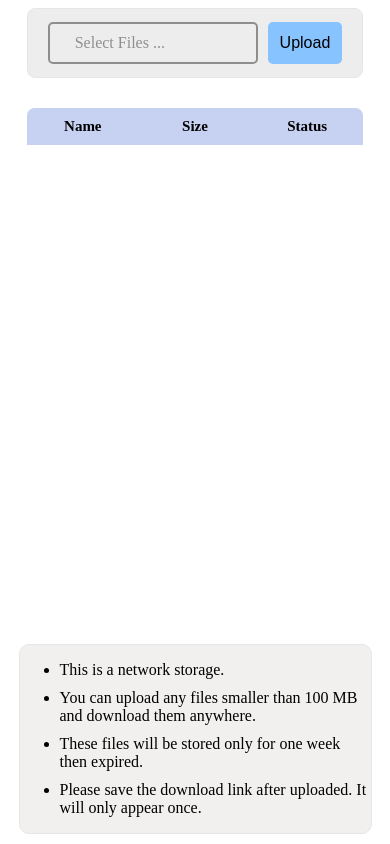
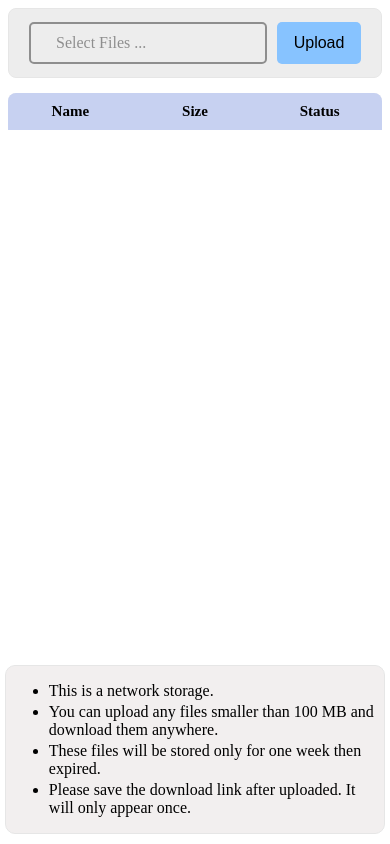
Before and after one commit to chai-mi/edgestore, a website: page public/index.html in a window 390 px wide. Drawn offline with Linux system fonts and the light colour scheme.

Commit message:
update: 优化视觉体验

```diff
--- a/public/style.css
+++ b/public/style.css
@@ -10,10 +10,13 @@
 
 @media screen and (max-width: 800px) {
 
-    .tip,
     .inputObject,
     .fileTable {
-        width: 90%;
+        width: 100%;
+    }
+
+    .tip {
+        width: 97%;
     }
 
 }
@@ -167,7 +170,7 @@
     padding: 20px;
     border-radius: 8px;
     height: 70px;
-    margin-bottom: 30px;
+    margin-bottom: 15px;
 }
 
 .uploadStyle {
@@ -236,7 +239,6 @@ input[type="file"] {
 
 .tip {
     position: fixed;
-    margin: 0 auto;
     bottom: 10px;
     border-radius: 10px;
     backdrop-filter: blur(10px);
@@ -244,7 +246,7 @@ input[type="file"] {
 }
 
 .tip li {
-    margin-bottom: 10px;
+    margin: 3px;
 }
 
 ::-webkit-scrollbar {
```
